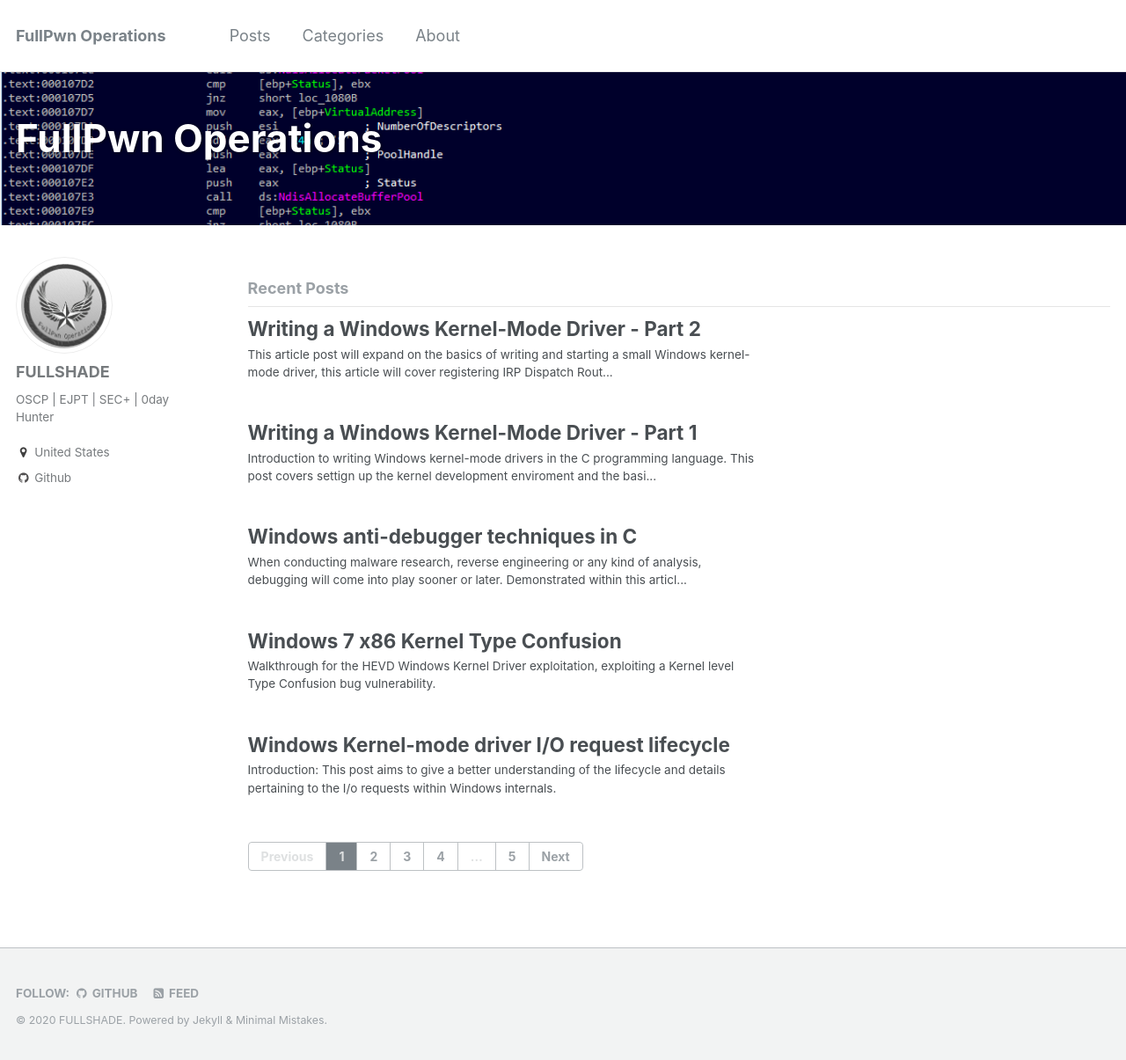
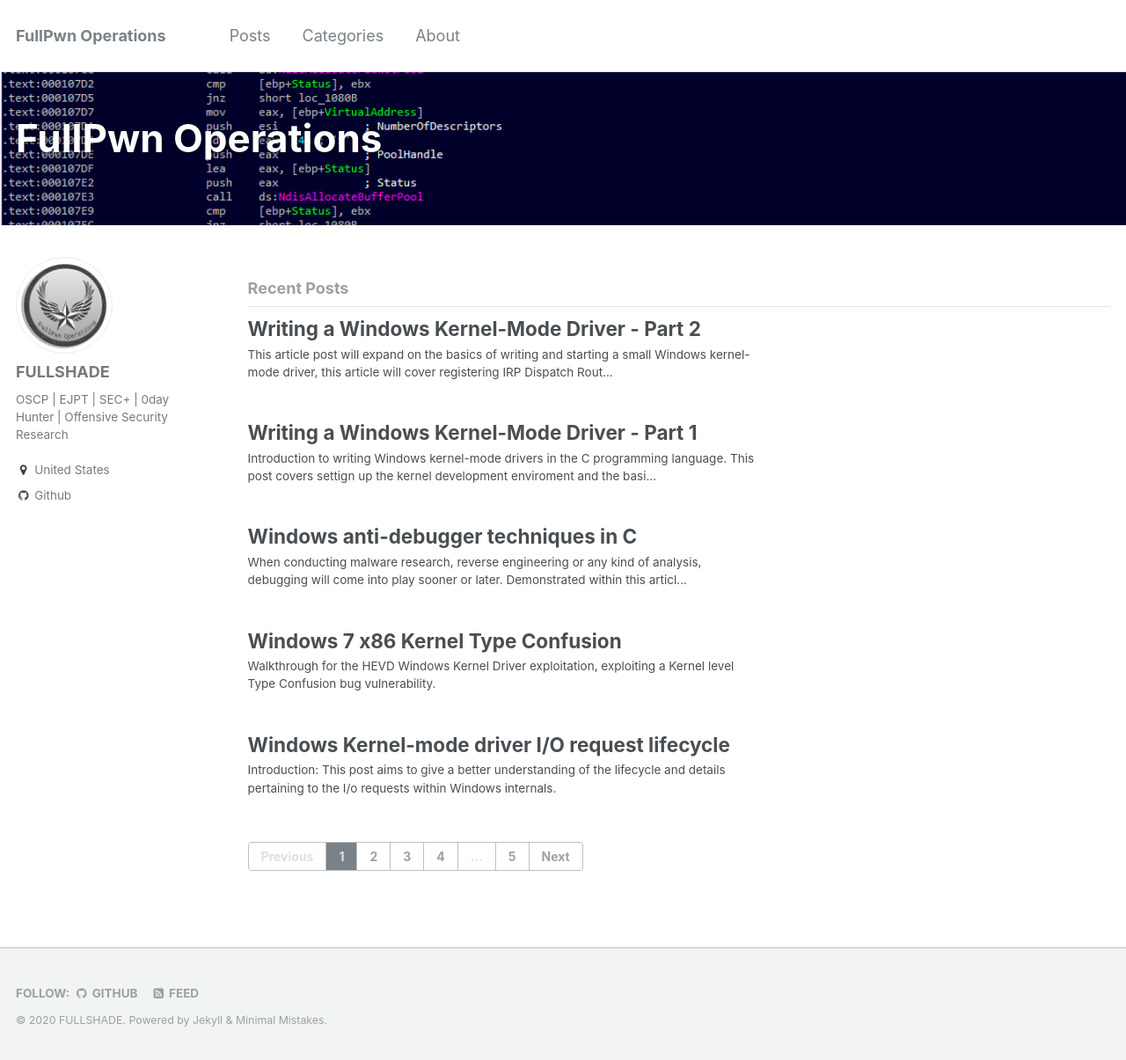
Before and after one commit to asdyxcyxc/FULLSHADE.github.io, a Jekyll site: the page built from index.html, in a window 1280 px wide and 1205 px high. Shown: the whole window at 88% size. Built offline with Jekyll 4.4.1, drawn with Linux system fonts in a browser that asks for light colours; the list of posts is cut into pages by our own code.

Commit message:
Update _config.yml

```diff
--- a/_config.yml
+++ b/_config.yml
@@ -80,7 +80,7 @@ analytics:
 author:
   name             : "FULLSHADE"
   avatar           : "bio-photo2.jpg"
-  bio              : "OSCP | EJPT | SEC+ | 0day Hunter"
+  bio              : "OSCP | EJPT | SEC+ | 0day Hunter | Offensive Security Research"
   location         : "United States"
   uri              :
   bitbucket        :
```
